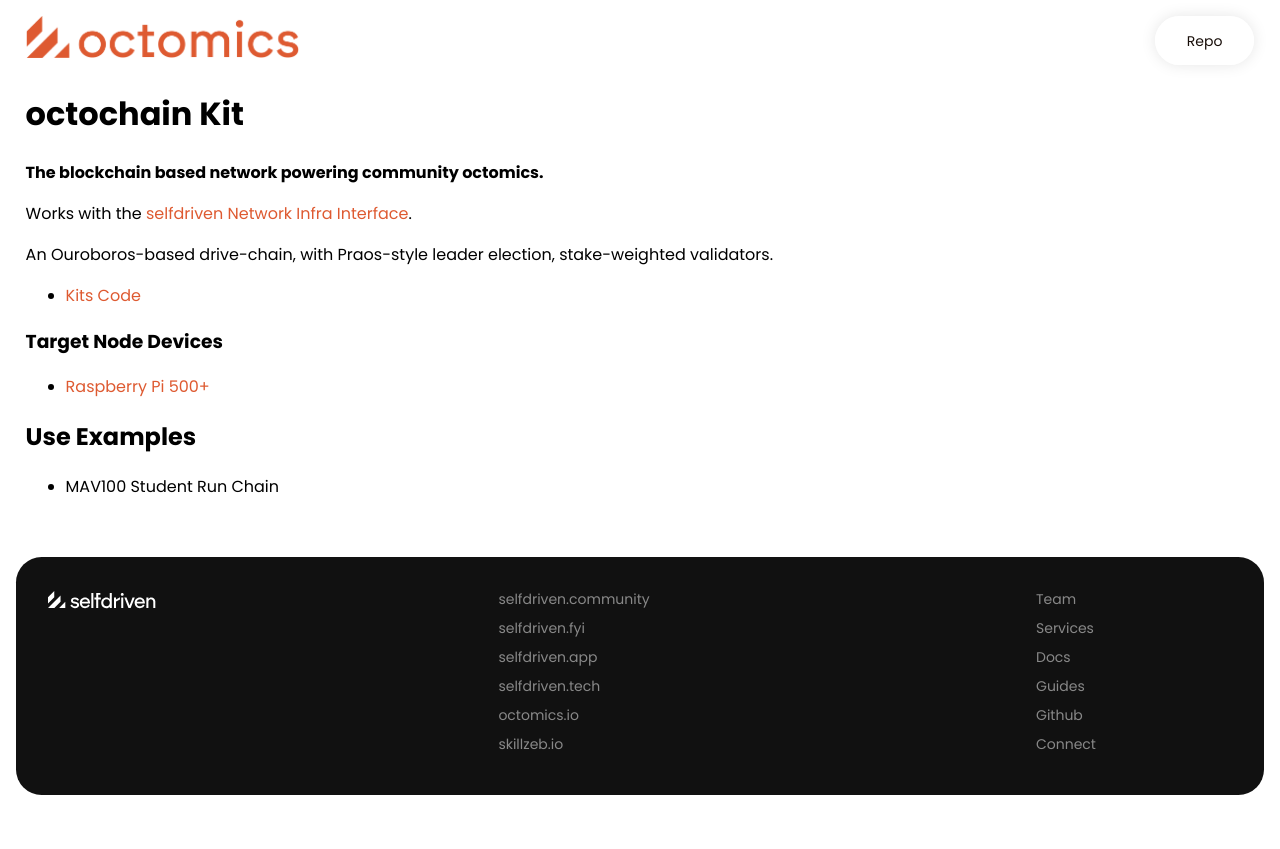
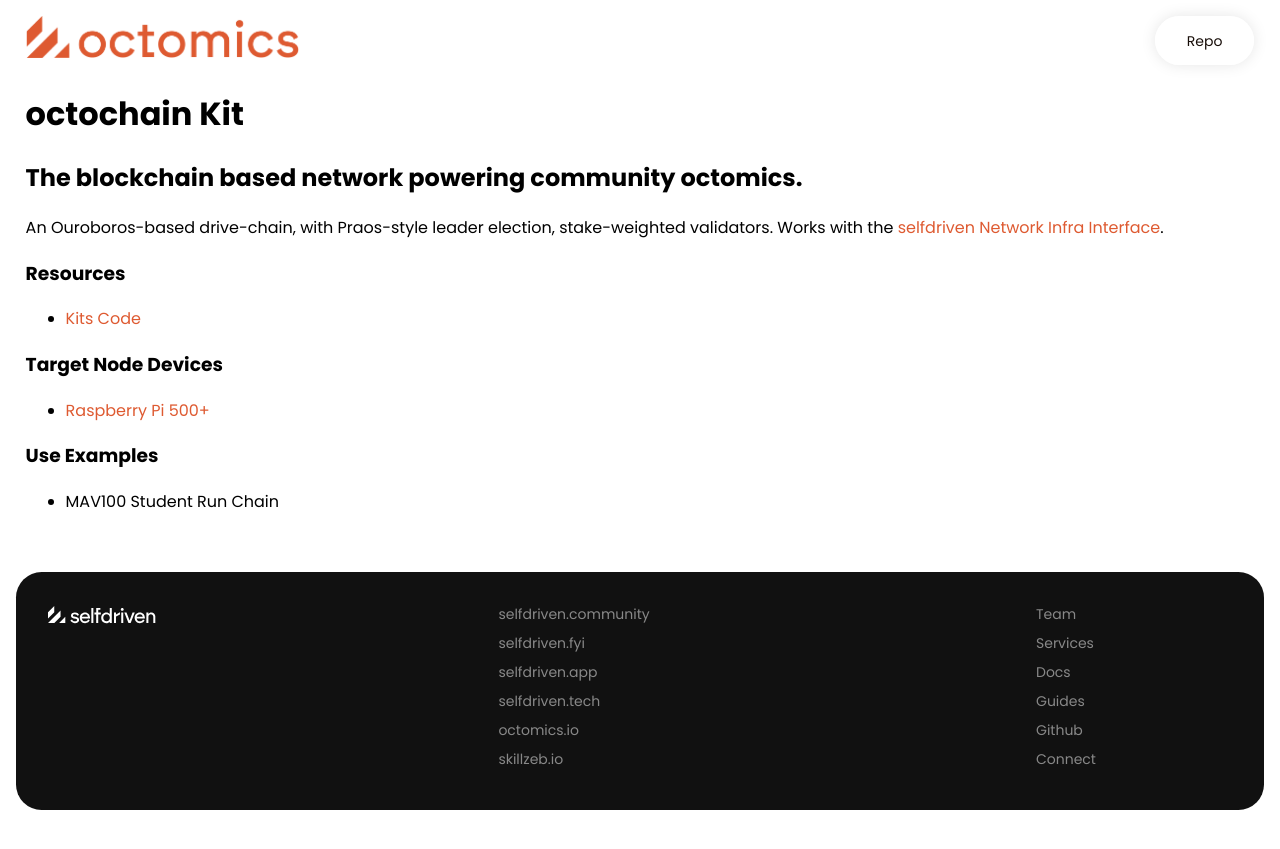
Before and after one commit to selfdriven-octo/octomics, a Jekyll site: the page built from docs/pages/octochain-kit.md, in a window 1280 px wide. Shown: the top 849 px of the page. Built offline with Jekyll 4.4.1, drawn with Linux system fonts in a browser that asks for light colours.

Commit message:
Update octochain-kit.md

```diff
--- a/docs/pages/octochain-kit.md
+++ b/docs/pages/octochain-kit.md
@@ -6,16 +6,16 @@
 
 # octochain Kit
 
-**The blockchain based network powering community octomics.**
+## The blockchain based network powering community octomics.
 
+An Ouroboros-based drive-chain, with Praos-style leader election, stake-weighted validators.
 Works with the [selfdriven Network Infra Interface](https://www.selfdriven.network/infra-interface/).
 
-An Ouroboros-based drive-chain, with Praos-style leader election, stake-weighted validators.
-
+### Resources
 - [Kits Code](https://github.com/selfdriven-octo/octomics/tree/main/docs/kits)
 
 ### Target Node Devices
 - [Raspberry Pi 500+](https://www.raspberrypi.com/products/raspberry-pi-500-plus/)
 
-## Use Examples
+### Use Examples
 - MAV100 Student Run Chain
```
